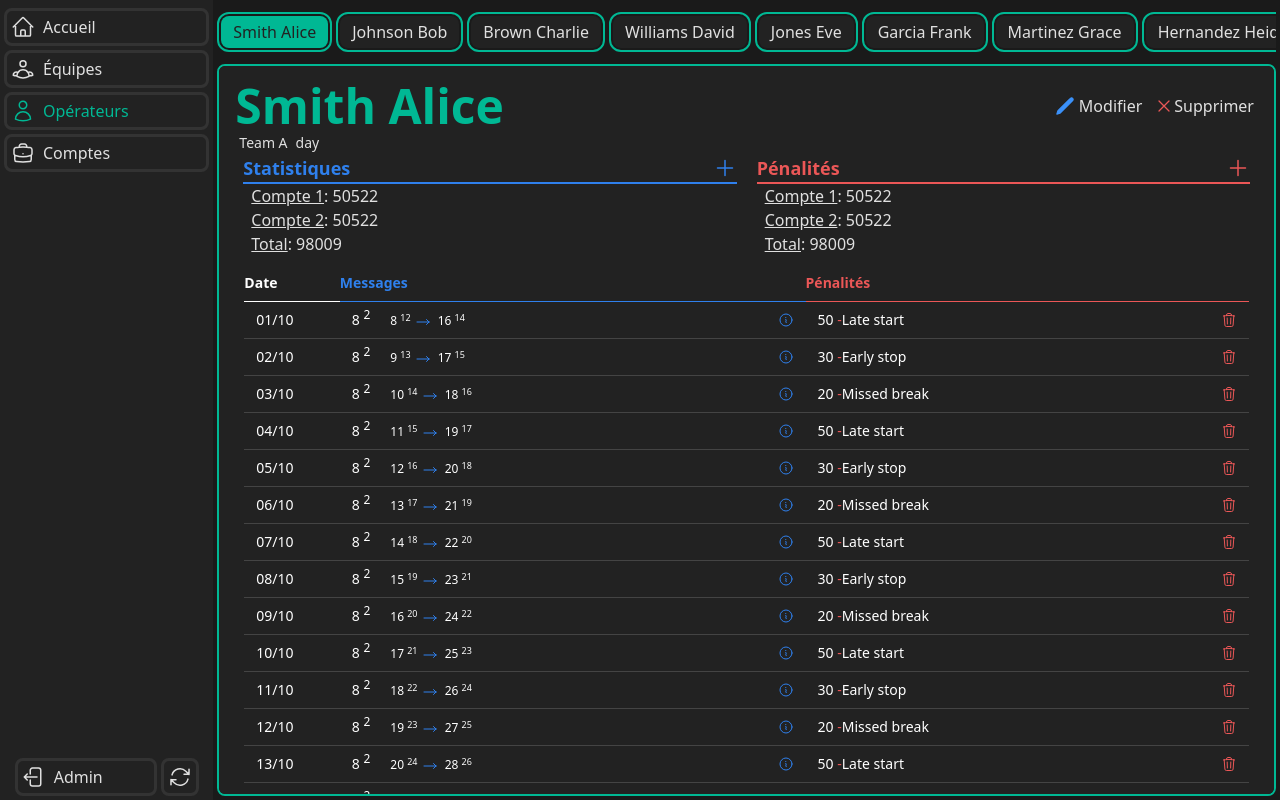
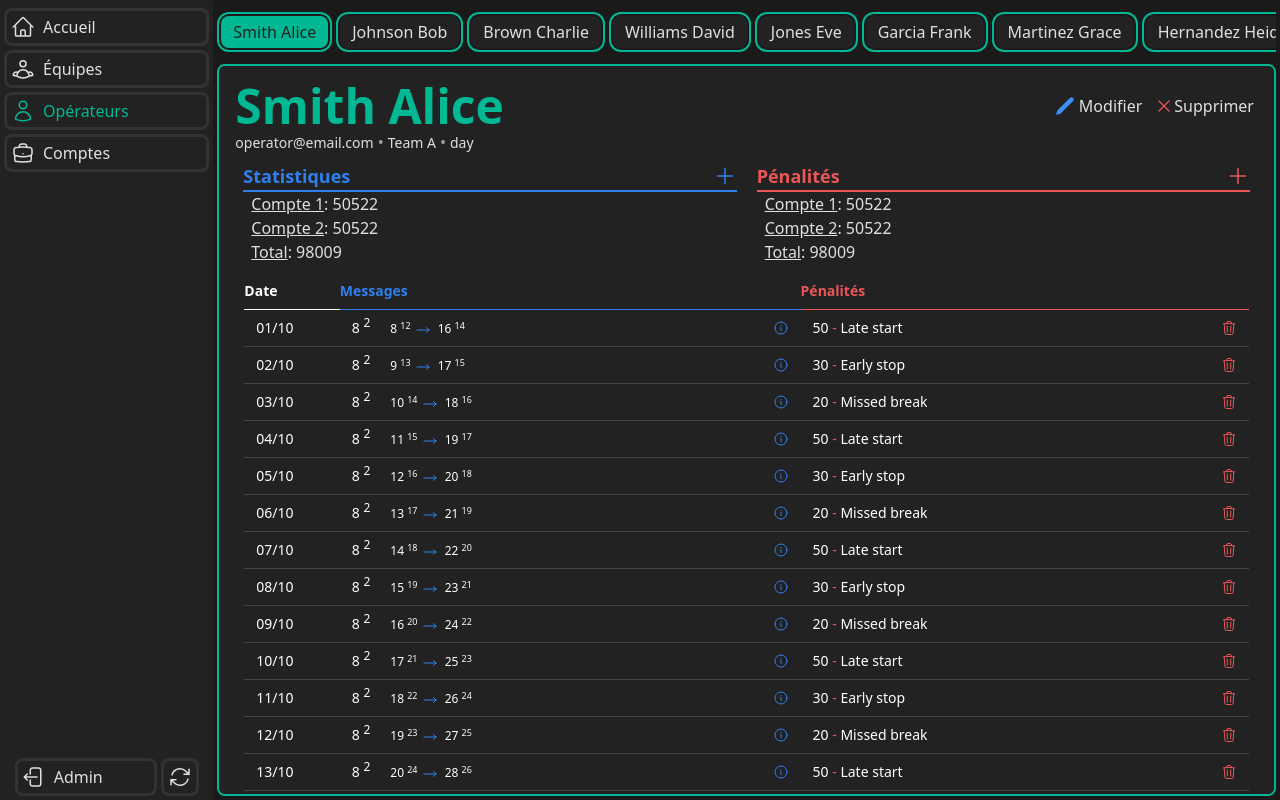
Before and after one commit to wallcreation/OPS-Front, a Vue app: page /admin/operators in a window 1280 px wide. Built offline with nearby package versions, Linux system fonts and the light colour scheme.

Commit message:
refactor: enhance text styling for better readability in AccountInfo, OperatorInfo, and TeamInfo components

```diff
--- a/src/components/AccountInfo.vue
+++ b/src/components/AccountInfo.vue
@@ -48,9 +48,9 @@ const props = defineProps({
         </button>
       </div>
     </div>
-    <p class="inline">{{ account.team }}</p>
-    <p class="inline"><span class="mx-2 text-gray-400">•</span></p>
-    <p class="inline">Total : {{ account.stats.total }}</p>
+    <p class="inline text-sm">{{ account.team }}</p>
+    <p class="inline text-sm"><span class="mx-2 text-gray-400">•</span></p>
+    <p class="inline text-sm">Total : {{ account.stats.total }}</p>
   </div>
   <div>
     <AccountChart :account="account" />
--- a/src/components/OperatorInfo.vue
+++ b/src/components/OperatorInfo.vue
@@ -40,7 +40,7 @@ function getPenaltyReason(date) {
 </script>
 <template>
   <div class="p-2 rounded">
-    <div class="">
+    <div class="mb-2">
       <div class="w-full flex items-center justify-between">
         <h1 class="text-5xl font-bold text-[#00B894]"><span class="hidden md:inline">{{ operator.lname }}</span> {{ operator.fname }}</h1>
         <div class="flex gap-1">
@@ -80,8 +80,11 @@ function getPenaltyReason(date) {
           </button>
         </div>
       </div>
-      <p class="text-sm inline mx-1">{{ operator.team }}</p>
-      <p class="text-sm inline mx-1">{{ operator.workat }}</p>
+      <p class="text-sm inline">operator@email.com</p>
+      <p class="inline"><span class="mx-1 text-gray-400">•</span></p>
+      <p class="text-sm inline">{{ operator.team }}</p>
+      <p class="inline"><span class="mx-1 text-gray-400">•</span></p>
+      <p class="text-sm inline">{{ operator.workat }}</p>
     </div>
     <div class="grid grid-cols-1 md:grid-cols-2 gap-1">
       <div class="mx-2">
@@ -210,7 +213,7 @@ function getPenaltyReason(date) {
                 :title="getPenaltyReason(stat.date)"
               >
                 <p class="inline">
-                  {{ getPenaltyAmount(stat.date) }} <span class="hidden md:inline text-[#EB5757]">-</span>
+                  {{ getPenaltyAmount(stat.date) }} <span class="hidden md:inline text-[#EB5757]">- </span>
                   <span class="hidden md:inline">{{ getPenaltyReason(stat.date) }}</span>
                 </p>
                 <button class="ml-3">
--- a/src/components/TeamInfo.vue
+++ b/src/components/TeamInfo.vue
@@ -49,7 +49,7 @@ const props = defineProps({
         </button>
       </div>
     </div>
-    <div class="flex ">
+    <div class="flex text-sm ">
       <p class="">Clé : {{ team.key }}</p>
       <p><span class="mx-1 text-gray-400">•</span></p>
       <p>{{ team.operators.length || 0 }} opérateurs</p>
```
